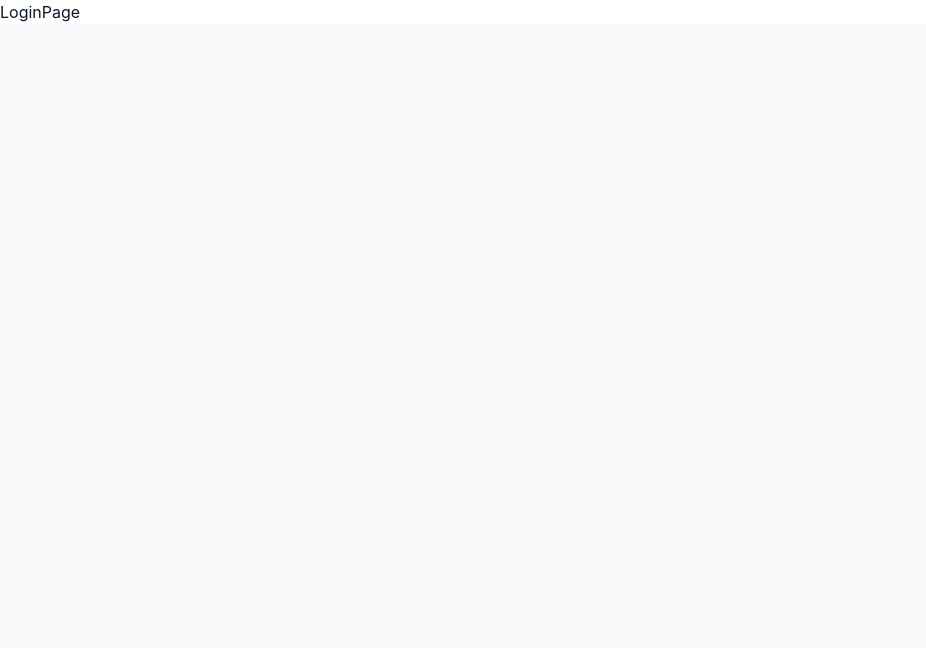
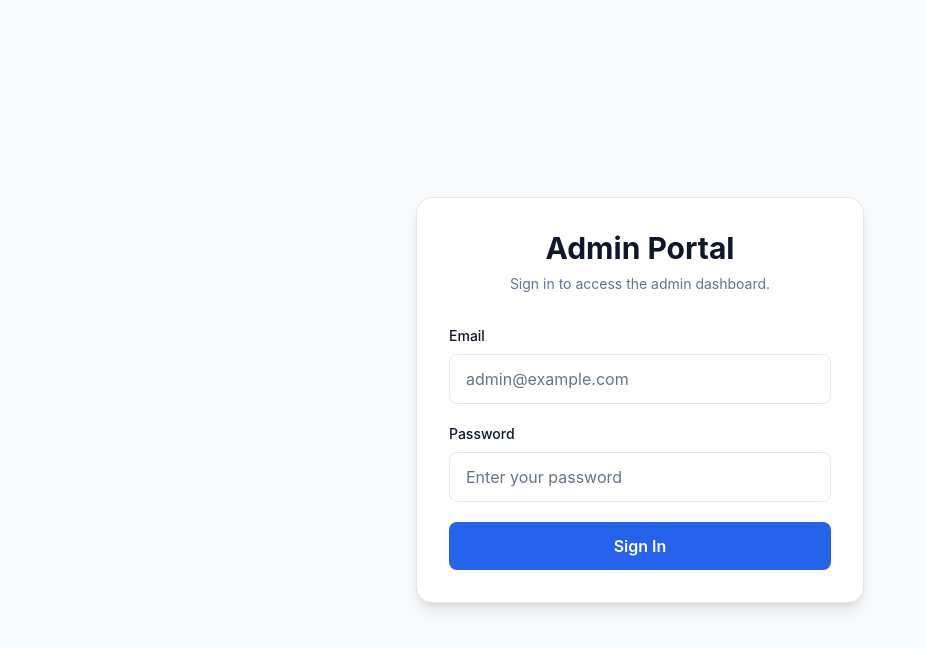
Before and after one commit to 95027/scalable_react_dashboard, a React (Vite) app: page / in a window 1280 px wide. Shown: the top 648 px of the page, without its empty margins (0-926 px from the left). Built offline with nearby package versions, Linux system fonts and the light colour scheme.

Commit message:
feat: implement login page UI

```diff
--- a/src/pages/Login/LoginPage.tsx
+++ b/src/pages/Login/LoginPage.tsx
@@ -1,5 +1,61 @@
 const LoginPage = () => {
-  return <div className="bg-surface text-foreground">LoginPage</div>;
+  return (
+    <main className="flex min-h-screen items-center justify-center bg-background px-4">
+      <div className="w-full max-w-md rounded-xl border border-border bg-card p-8 shadow-lg">
+        <div className="mb-8 text-center">
+          <h1 className="text-3xl font-bold text-foreground">Admin Portal</h1>
+
+          <p className="mt-2 text-sm text-muted-foreground">
+            Sign in to access the admin dashboard.
+          </p>
+        </div>
+
+        <form className="space-y-5">
+          <div>
+            <label
+              htmlFor="email"
+              className="mb-2 block text-sm font-medium text-foreground"
+            >
+              Email
+            </label>
+
+            <input
+              id="email"
+              type="email"
+              name="email"
+              placeholder="admin@example.com"
+              className="w-full rounded-md border border-input bg-surface px-4 py-3 text-foreground outline-none transition-all placeholder:text-muted-foreground focus:border-primary focus:ring-2 focus:ring-ring"
+              autoComplete="email"
+            />
+          </div>
+
+          <div>
+            <label
+              htmlFor="password"
+              className="mb-2 block text-sm font-medium text-foreground"
+            >
+              Password
+            </label>
+
+            <input
+              id="password"
+              type="password"
+              name="password"
+              placeholder="Enter your password"
+              className="w-full rounded-md border border-input bg-surface px-4 py-3 text-foreground outline-none transition-all placeholder:text-muted-foreground focus:border-primary focus:ring-2 focus:ring-ring"
+              autoComplete="current-password"
+            />
+          </div>
+          <button
+            type="submit"
+            className="w-full cursor-pointer rounded-md bg-primary py-3 font-semibold text-primary-foreground transition hover:opacity-95 active:scale-[0.99]"
+          >
+            Sign In
+          </button>
+        </form>
+      </div>
+    </main>
+  );
 };
 
 export default LoginPage;
```
